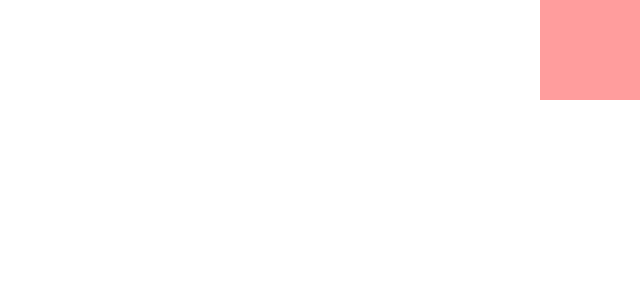
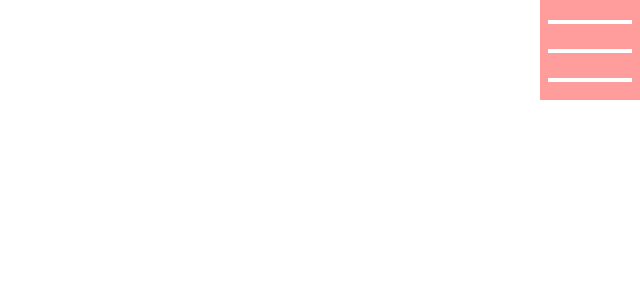
Before and after one commit to RikutoOgaki/gurappu2, a Next.js app: page / in a window 1280 px wide. Shown: the top 300 px of the page, without its empty margins (640-1280 px from the left). Built offline with nearby package versions, Linux system fonts and the light colour scheme.

Commit message:
gurappu2 add

```diff
--- a/src/components/Header.tsx
+++ b/src/components/Header.tsx
@@ -5,11 +5,11 @@ export default function HeaderComonents() {
         <>
             <Box as='header' w={'100%'}>
                 <Flex w={'100%'} justifyContent={'flex-end'}>
-                    <Box w={'10em'} h={'10em'} bgColor={'#ff9d9d'}>
-                        <Box as='span'></Box>
-                        <Box as='span'></Box>
-                        <Box as='span'></Box>
-                    </Box>
+                    <Flex flexDir={'column'} gap={'1.5rem'} w={'10em'} h={'10em'} bgColor={'#ff9d9d'}>
+                        <Box as='span' border={'2px solid #fff'} margin={'2rem auto 0'} w={'80%'}></Box>
+                        <Box as='span' border={'2px solid #fff'} margin={'1rem auto 0'} w={'80%'}></Box>
+                        <Box as='span' border={'2px solid #fff'} margin={'1rem auto 0'} w={'80%'}></Box>
+                    </Flex>
                 </Flex>
             </Box>
         </>
```
